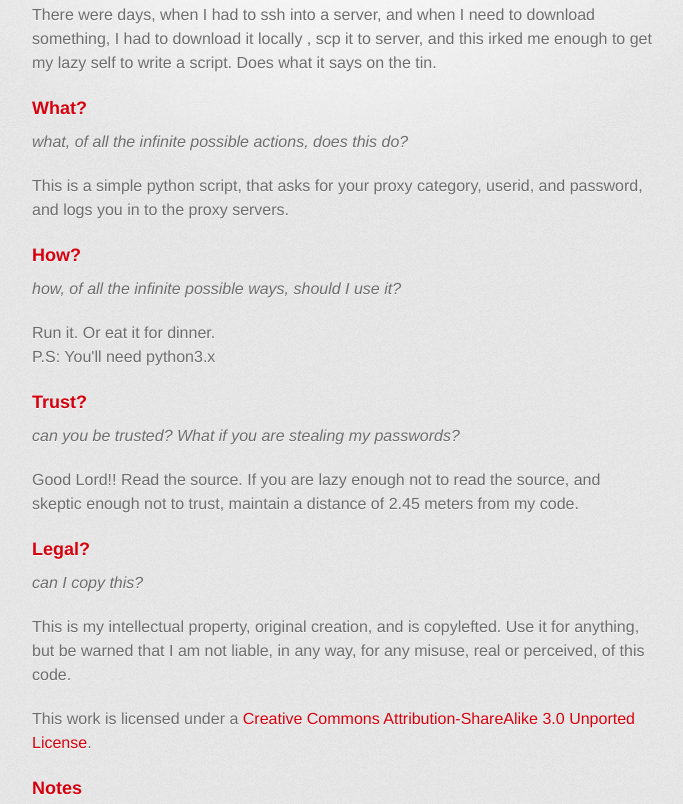
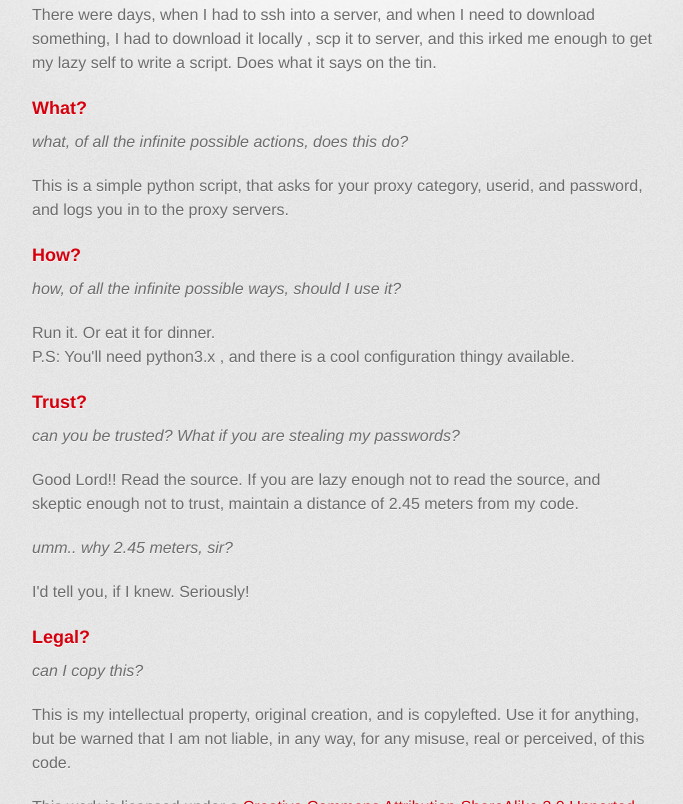
Before and after one commit to phanimahesh/iitd-pyproxylogin, a plain HTML site: page index.html in a window 1280 px wide. Shown: the part 388-1192 px from the top of the page, without its empty margins (298-981 px from the left). Drawn offline with Linux system fonts and the light colour scheme; a web font is replaced by a local one.

```diff
--- a/index.html
+++ b/index.html
@@ -50,13 +50,17 @@
 <p><em>how, of all the infinite possible ways, should I use it?</em>  </p>
 
 <p>Run it. Or eat it for dinner.<br>
-P.S: You'll need python3.x</p>
+P.S: You'll need python3.x , and there is a cool configuration thingy available.</p>
 
 <h3>Trust?</h3>
 
 <p><em>can you be trusted? What if you are stealing my passwords?</em>  </p>
 
 <p>Good Lord!! Read the source. If you are lazy enough not to read the source, and skeptic enough not to trust, maintain a distance of 2.45 meters from my code.</p>
+
+<p><em>umm.. why 2.45 meters, sir?</em></p>
+
+<p>I'd tell you, if I knew. Seriously!</p>
 
 <h3>Legal?</h3>
 
```
Also changed, not shown: params.json (+1 -1 lines).
